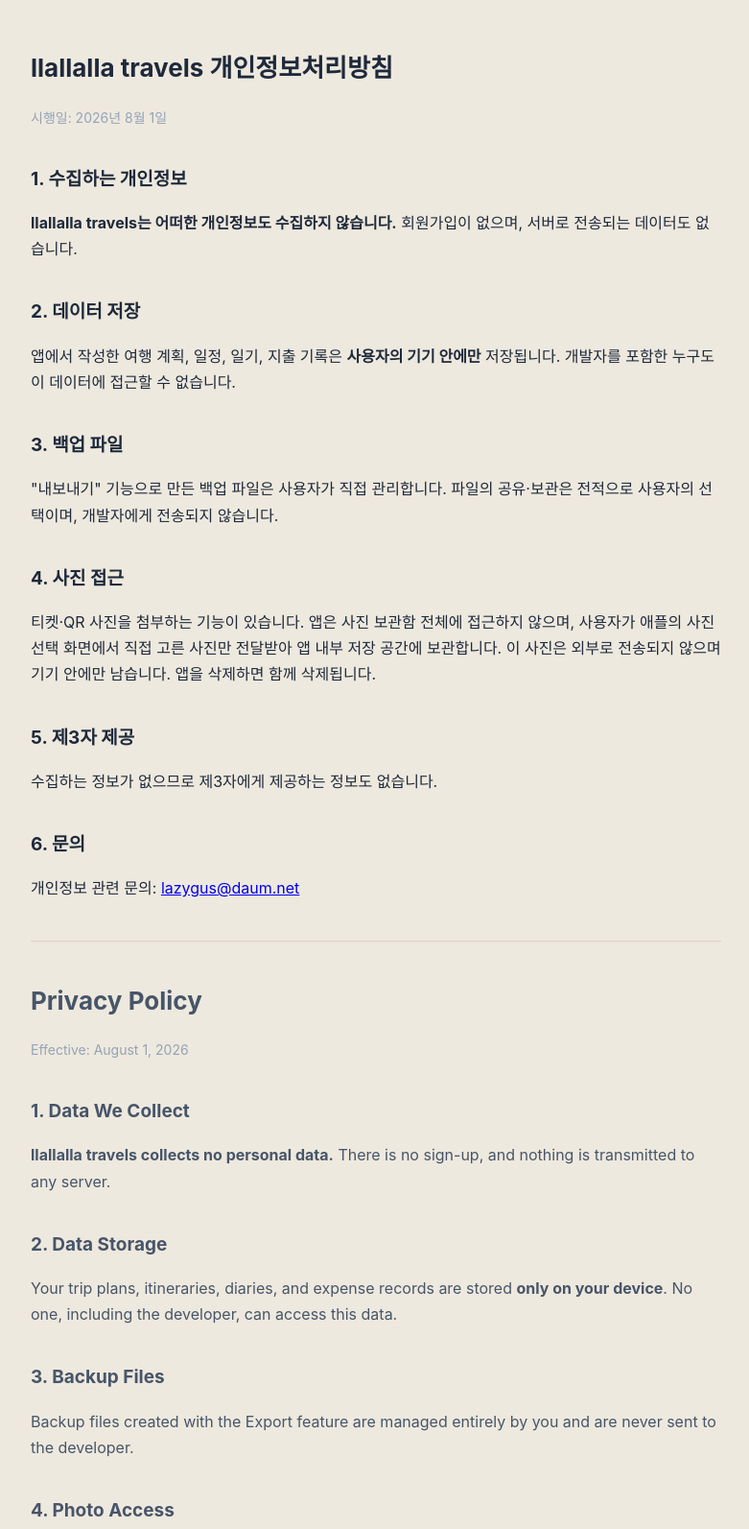
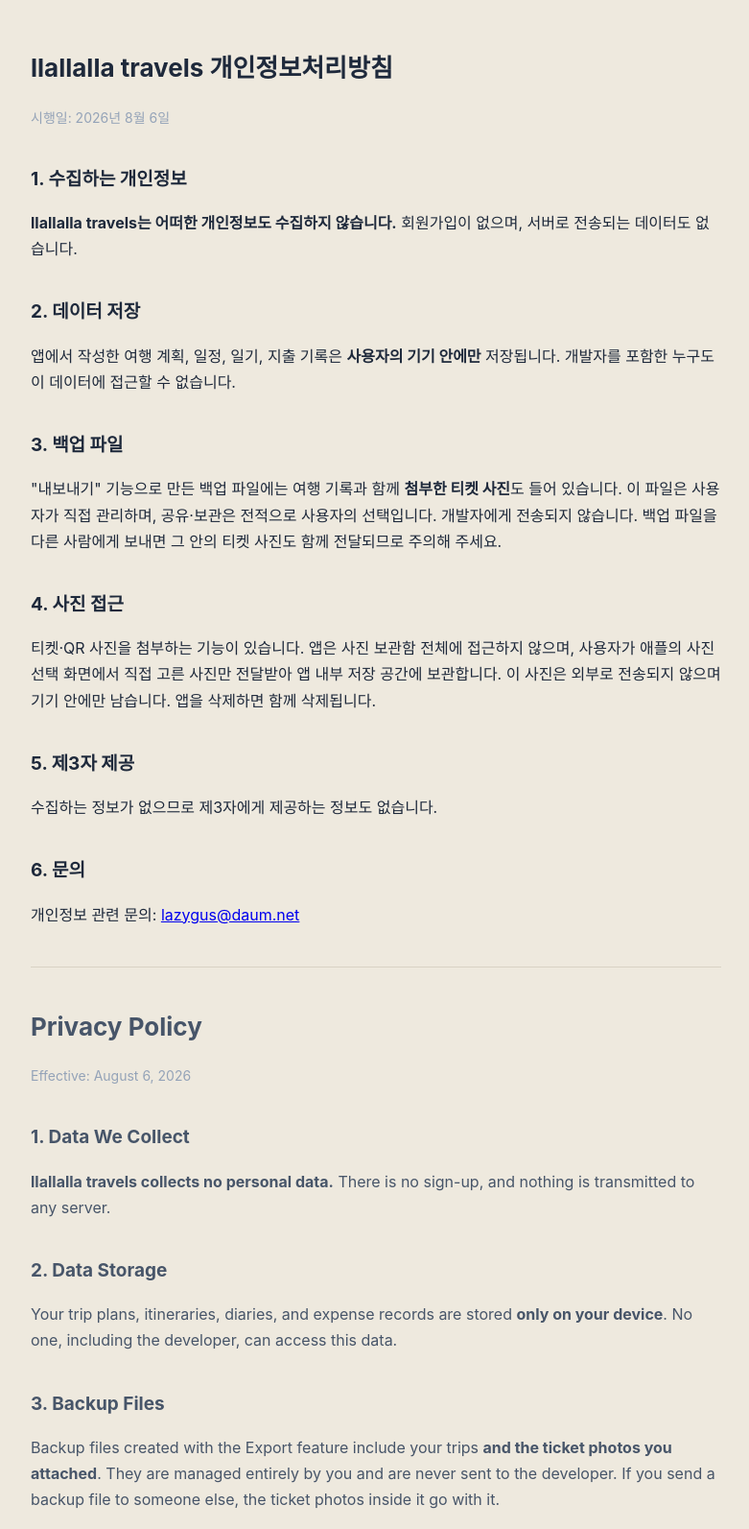
Before and after one commit to llallalla/llallalla-travels, a plain HTML site: page privacy.html in a window 1280 px wide. Shown: the top 1593 px of the page at 96% size, without its empty margins (248-1029 px from the left). Drawn offline with Linux system fonts and the light colour scheme.

Commit message:
개인정보처리방침: 백업 파일에 티켓 사진이 포함된다는 점 명시

```diff
--- a/privacy.html
+++ b/privacy.html
@@ -15,7 +15,7 @@
 </head>
 <body>
 <h1>llallalla travels 개인정보처리방침</h1>
-<p class="date">시행일: 2026년 8월 1일</p>
+<p class="date">시행일: 2026년 8월 6일</p>
 
 <h2>1. 수집하는 개인정보</h2>
 <p><strong>llallalla travels는 어떠한 개인정보도 수집하지 않습니다.</strong> 회원가입이 없으며, 서버로 전송되는 데이터도 없습니다.</p>
@@ -24,7 +24,7 @@
 <p>앱에서 작성한 여행 계획, 일정, 일기, 지출 기록은 <strong>사용자의 기기 안에만</strong> 저장됩니다. 개발자를 포함한 누구도 이 데이터에 접근할 수 없습니다.</p>
 
 <h2>3. 백업 파일</h2>
-<p>"내보내기" 기능으로 만든 백업 파일은 사용자가 직접 관리합니다. 파일의 공유·보관은 전적으로 사용자의 선택이며, 개발자에게 전송되지 않습니다.</p>
+<p>"내보내기" 기능으로 만든 백업 파일에는 여행 기록과 함께 <strong>첨부한 티켓 사진</strong>도 들어 있습니다. 이 파일은 사용자가 직접 관리하며, 공유·보관은 전적으로 사용자의 선택입니다. 개발자에게 전송되지 않습니다. 백업 파일을 다른 사람에게 보내면 그 안의 티켓 사진도 함께 전달되므로 주의해 주세요.</p>
 
 <h2>4. 사진 접근</h2>
 <p>티켓·QR 사진을 첨부하는 기능이 있습니다. 앱은 사진 보관함 전체에 접근하지 않으며,
@@ -41,13 +41,13 @@
 
 <div class="en">
 <h1>Privacy Policy</h1>
-<p class="date">Effective: August 1, 2026</p>
+<p class="date">Effective: August 6, 2026</p>
 <h2>1. Data We Collect</h2>
 <p><strong>llallalla travels collects no personal data.</strong> There is no sign-up, and nothing is transmitted to any server.</p>
 <h2>2. Data Storage</h2>
 <p>Your trip plans, itineraries, diaries, and expense records are stored <strong>only on your device</strong>. No one, including the developer, can access this data.</p>
 <h2>3. Backup Files</h2>
-<p>Backup files created with the Export feature are managed entirely by you and are never sent to the developer.</p>
+<p>Backup files created with the Export feature include your trips <strong>and the ticket photos you attached</strong>. They are managed entirely by you and are never sent to the developer. If you send a backup file to someone else, the ticket photos inside it go with it.</p>
 <h2>4. Photo Access</h2>
 <p>The app lets you attach ticket or QR photos. It never browses your photo library.
 Only the photos you pick yourself in Apple's photo picker are handed to the app and stored
```
